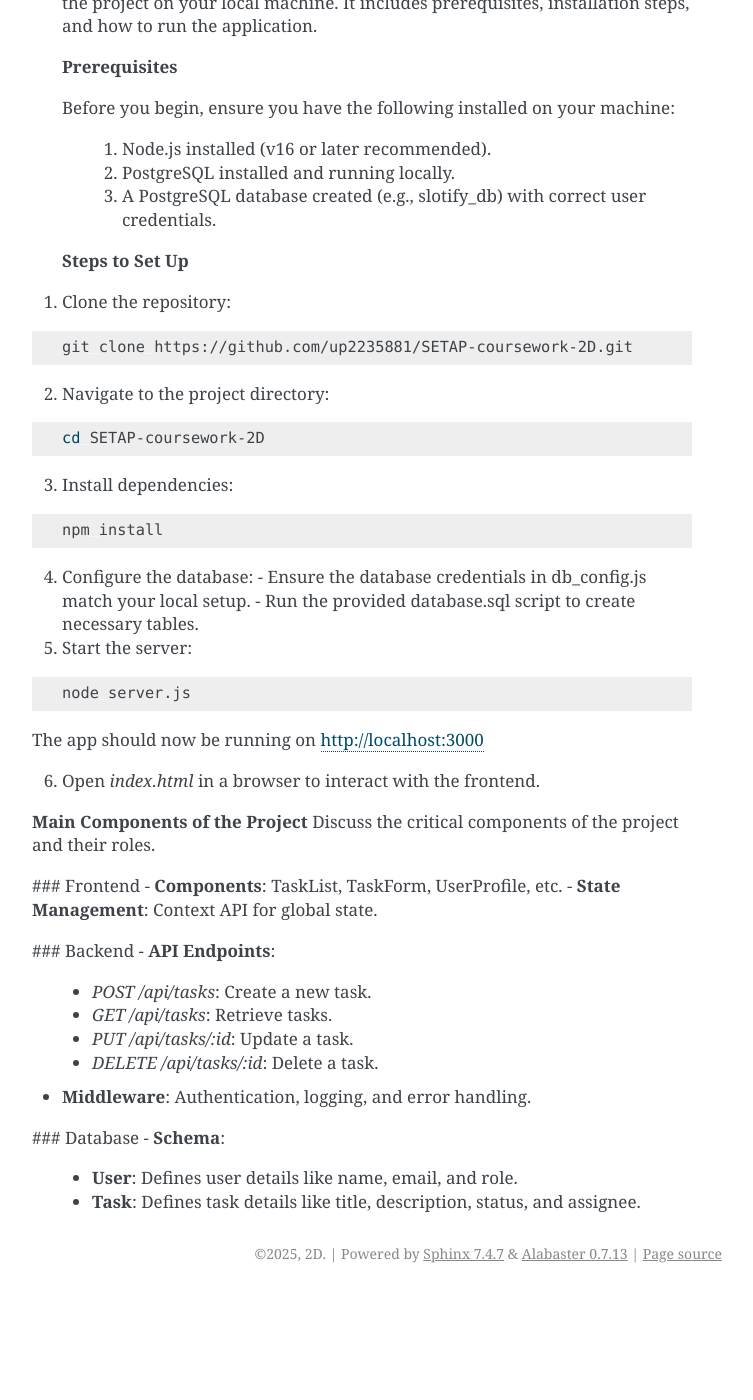
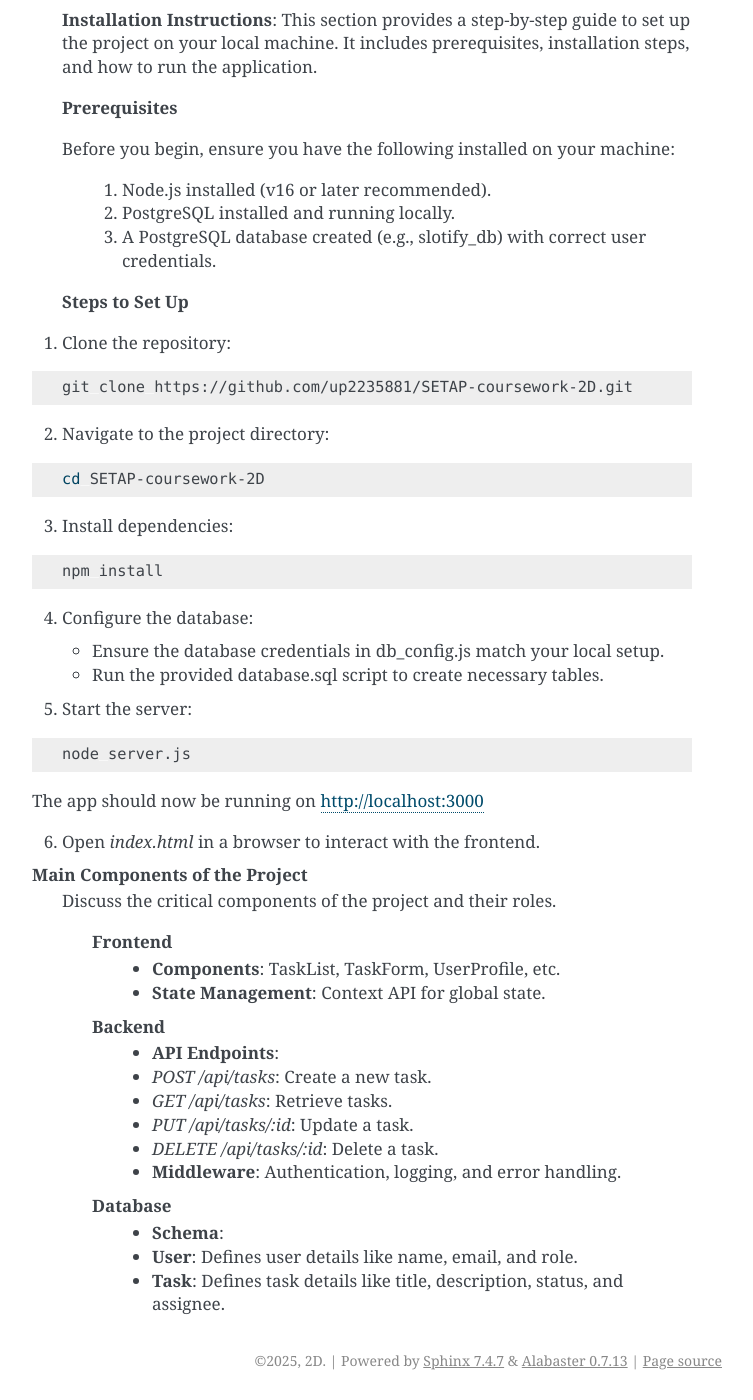
Before and after one commit to up2235881/SETAP-coursework-2D, a Sphinx documentation site: the page built from docs/source/index.rst, in a window 1280 px wide and 1400 px high, scrolled down 1769 px. Shown: the whole window, without its empty margins (388-1141 px from the left). Built offline with Sphinx 7.4.7, drawn with Linux system fonts in a browser that asks for light colours; before the commit the page ends 3062 px from its top, so only the background shows below that; some of the changed text lies outside the part shown.

Commit message:
small changes

```diff
--- a/docs/source/index.rst
+++ b/docs/source/index.rst
@@ -49,6 +49,7 @@ documentation for details.
    **Receive Notifications**
       - When a user joins a room, a notification is automatically generated to confirm the action.
 
+
 **Elements of Implementation**
    **Technologies Used**: The project was developed using a combination of technologies to ensure a robust and scalable application.
       - *Frontend:* HTML5, CSS3, and vanilla JavaScript were used to build the user interface. The design focuses on simplicity and accessibility for tasks like room creation and joining.
@@ -94,6 +97,7 @@ documentation for details.
    npm install
 
 4. Configure the database:
+
    - Ensure the database credentials in db_config.js match your local setup.
    - Run the provided database.sql script to create necessary tables.
 
@@ -108,24 +112,24 @@ The app should now be running on http://localhost:3000
 6. Open `index.html` in a browser to interact with the frontend.
 
 **Main Components of the Project**
-Discuss the critical components of the project and their roles.
+   Discuss the critical components of the project and their roles.
 
-### Frontend
-- **Components**: TaskList, TaskForm, UserProfile, etc.
-- **State Management**: Context API for global state.
+    **Frontend**
+      - **Components**: TaskList, TaskForm, UserProfile, etc.
+      - **State Management**: Context API for global state.
 
-### Backend
-- **API Endpoints**:
-  - `POST /api/tasks`: Create a new task.
-  - `GET /api/tasks`: Retrieve tasks.
-  - `PUT /api/tasks/:id`: Update a task.
-  - `DELETE /api/tasks/:id`: Delete a task.
-- **Middleware**: Authentication, logging, and error handling.
+    **Backend**
+      - **API Endpoints**:
+      - `POST /api/tasks`: Create a new task.
+      - `GET /api/tasks`: Retrieve tasks.
+      - `PUT /api/tasks/:id`: Update a task.
+      - `DELETE /api/tasks/:id`: Delete a task.
+      - **Middleware**: Authentication, logging, and error handling.
 
-### Database
-- **Schema**:
-  - **User**: Defines user details like name, email, and role.
-  - **Task**: Defines task details like title, description, status, and assignee.
+    **Database**
+      - **Schema**:
+      - **User**: Defines user details like name, email, and role.
+      - **Task**: Defines task details like title, description, status, and assignee.
 
 
 .. toctree::
```
Also changed, not shown: other parts of docs/source/index.rst (+2 -0 lines).
